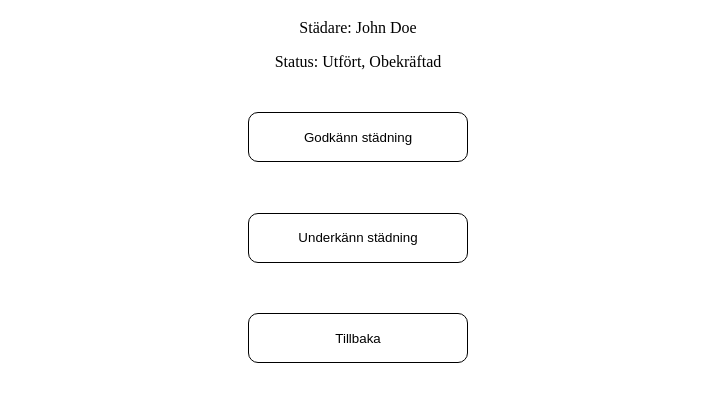
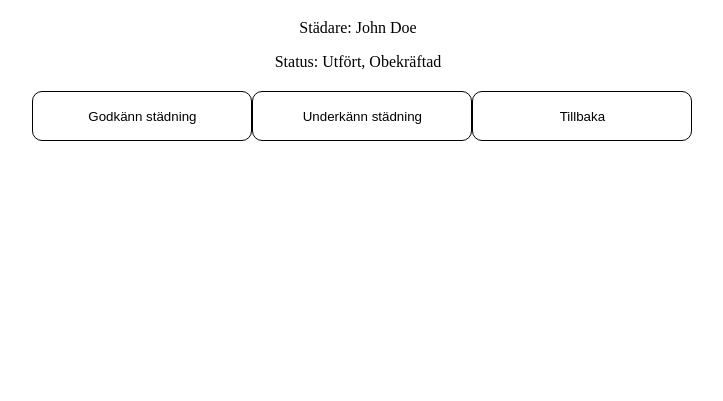
Before and after one commit to dennislundgren/MI-AGIL-ProluoBene, a website built with Parcel: page src/pages/edit-bookings.html in a window 1280 px wide. Shown: the part 69-470 px from the top of the page, without its empty margins (282-1005 px from the left). Built offline with nearby package versions, Linux system fonts and the light colour scheme.

Commit message:
Implemented responsive buttons for desktop

```diff
--- a/src/pages/edit-bookings.html
+++ b/src/pages/edit-bookings.html
@@ -17,7 +17,7 @@
       <p>Städare: John Doe</p>
       <p>Status: Utfört, Obekräftad</p>
     </div>
-    <div>
+    <div class="navigation-btn">
       <form action="./page.html" onsubmit="alert('Städning godkänd')">
         <button type="submit" class="btn">Godkänn städning</button>
       </form>
--- a/src/scss/layouts/_edit-bookings.scss
+++ b/src/scss/layouts/_edit-bookings.scss
@@ -1,9 +1,24 @@
 @use "../base/variables";
+
+@mixin desktop() {
+  @media screen and (min-width: 768px) {
+    @content;
+  }
+}
 
 .edit-bookings {
   display: flex;
   flex-direction: column;
   text-align: center;
+
+  .navigation-btn {
+    @include desktop() {
+      display: flex;
+      flex-direction: row;
+      justify-content: center;
+    }
+  }
+
   .btn {
     background-color: white;
     border: 1px solid black;
```
